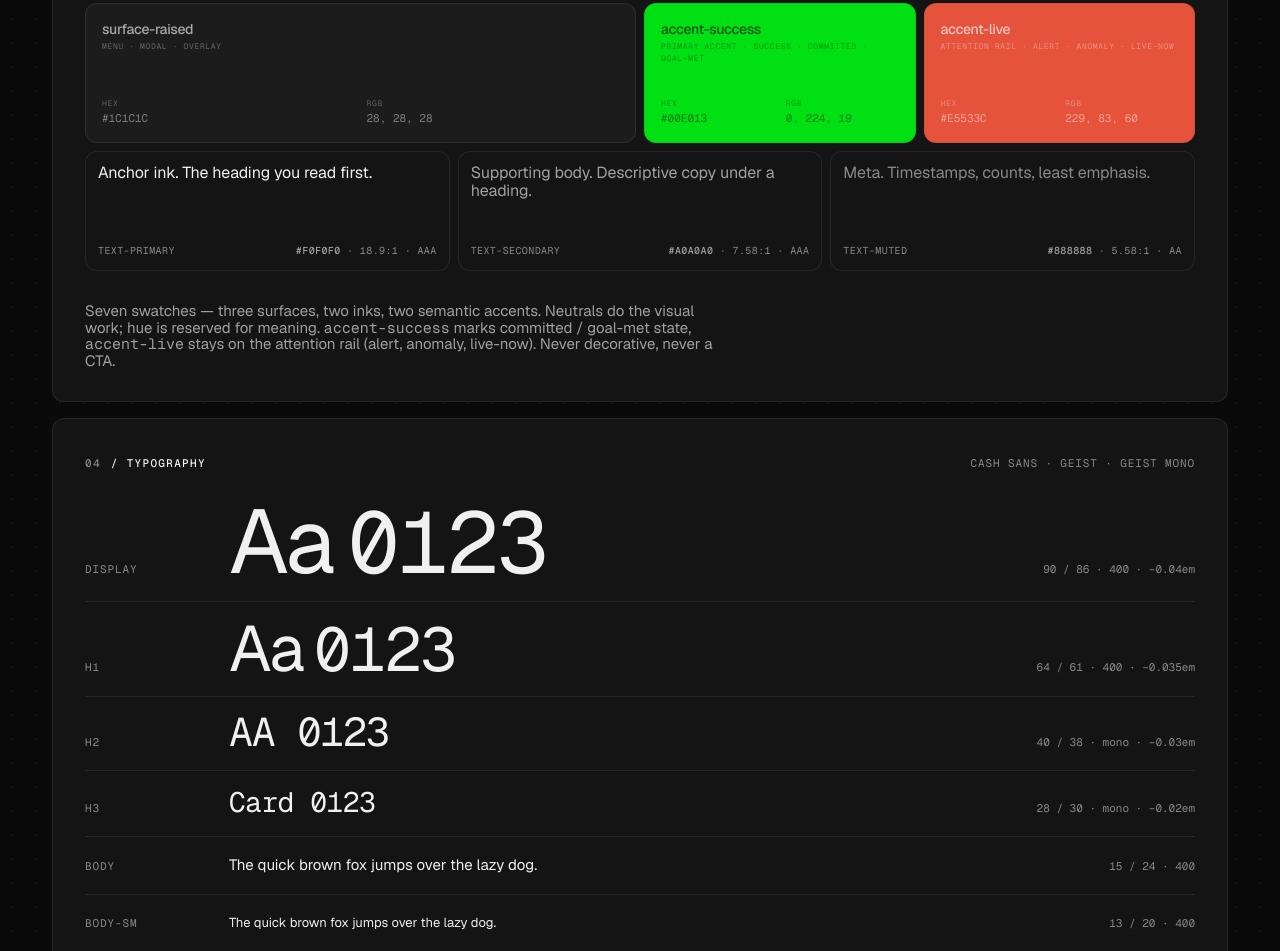
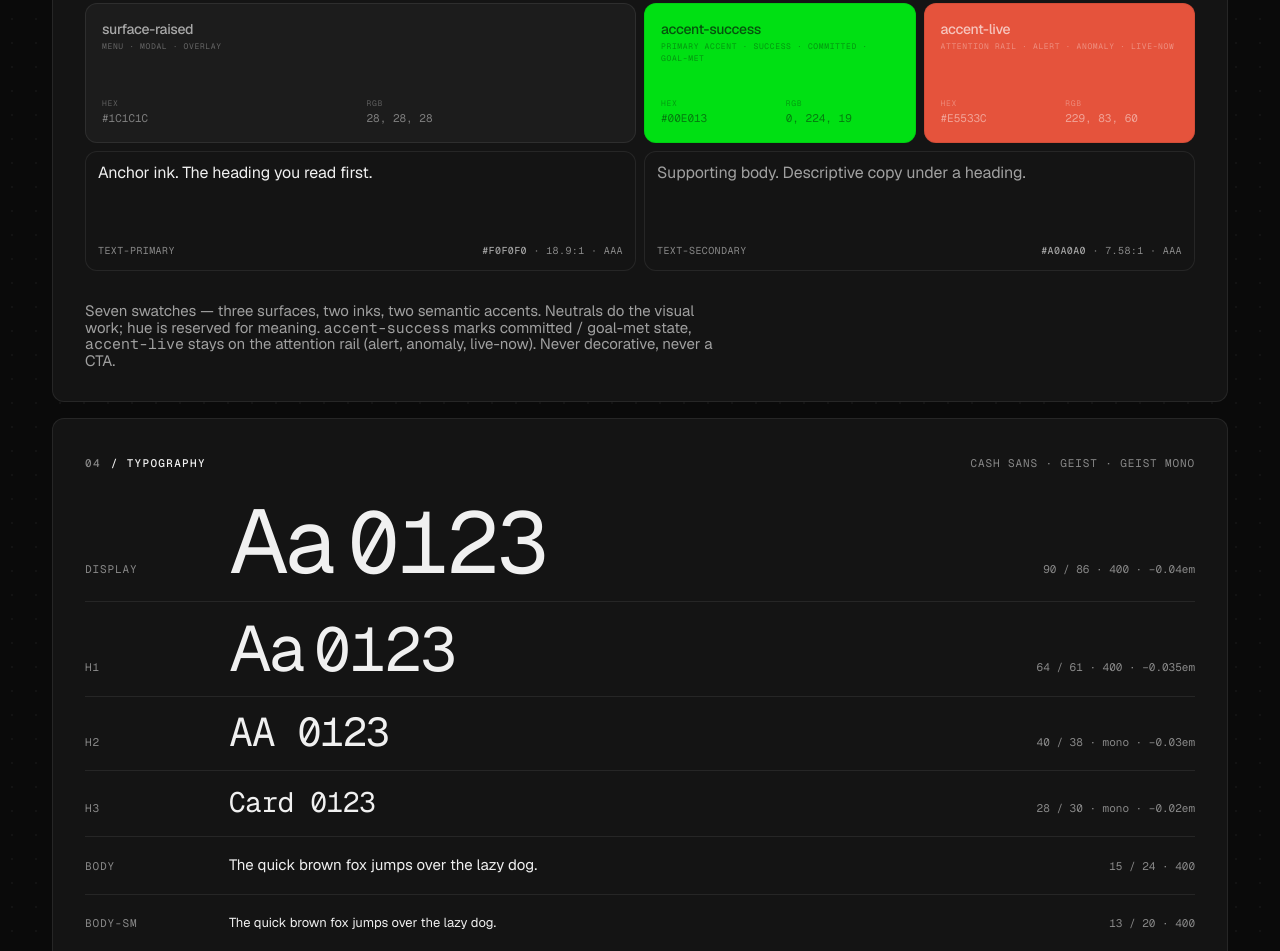
Before and after one commit to SoheilOlia/sous_ds, a website: page preview.html in a window 1280 px wide. Shown: the part 929-1880 px from the top of the page. Drawn offline with nearby package versions, Linux system fonts and the light colour scheme.

Commit message:
fix(preview): 7 colors total — remove text-muted specimen
User clarified: 'total colors need to be seven — seven components for
each of the colors that we have.' The bento already had 7 cards after
the last refactor, but the text-specimens row below rendered a
3rd card for text-muted, bringing the visible distinct colors on the
page to 8.

Removed the text-muted specimen; specimens grid now 2-col (text-primary,
text-secondary). text-muted remains a token in tokens.css and
design-tokens.json — still used for labels, timestamps, and other
low-emphasis copy across the system — but it's no longer surfaced as a
palette member. The system claims 7 semantic colors; the preview now
shows exactly 7.

```diff
--- a/preview.html
+++ b/preview.html
@@ -552,7 +552,7 @@ body {
 */
 .text-specimens {
   display: grid;
-  grid-template-columns: repeat(3, minmax(0, 1fr));
+  grid-template-columns: repeat(2, minmax(0, 1fr));
   gap: var(--ds-space-3);
   margin-top: var(--ds-space-3);             /* 8px — sits just under the bento, same rhythm as bento gap */
 }
@@ -1627,13 +1627,6 @@ body {
           </div>
         </div>
 
-        <div class="text-specimen text-specimen--muted" role="listitem">
-          <div class="text-specimen__sample">Meta. Timestamps, counts, least emphasis.</div>
-          <div class="text-specimen__meta">
-            <span>text-muted</span>
-            <span><b>#888888</b> · 5.58:1 · AA</span>
-          </div>
-        </div>
       </div>
 
       <div class="palette-summary">
```
